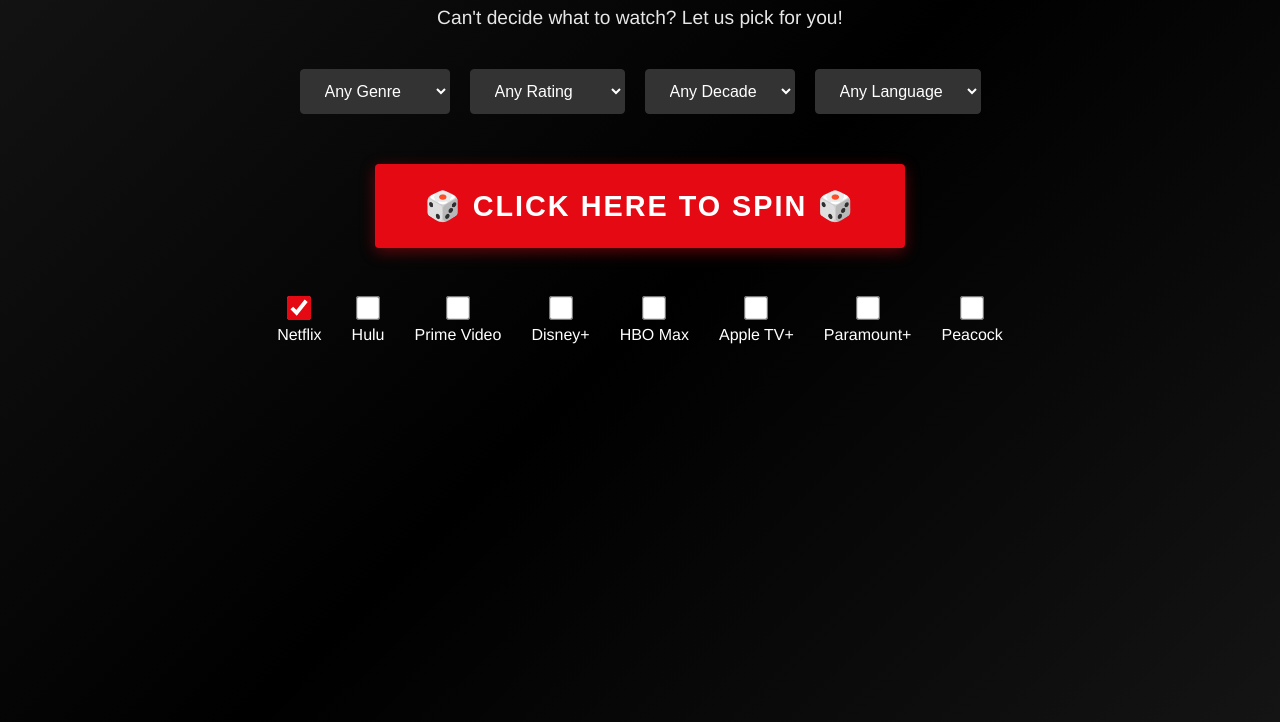
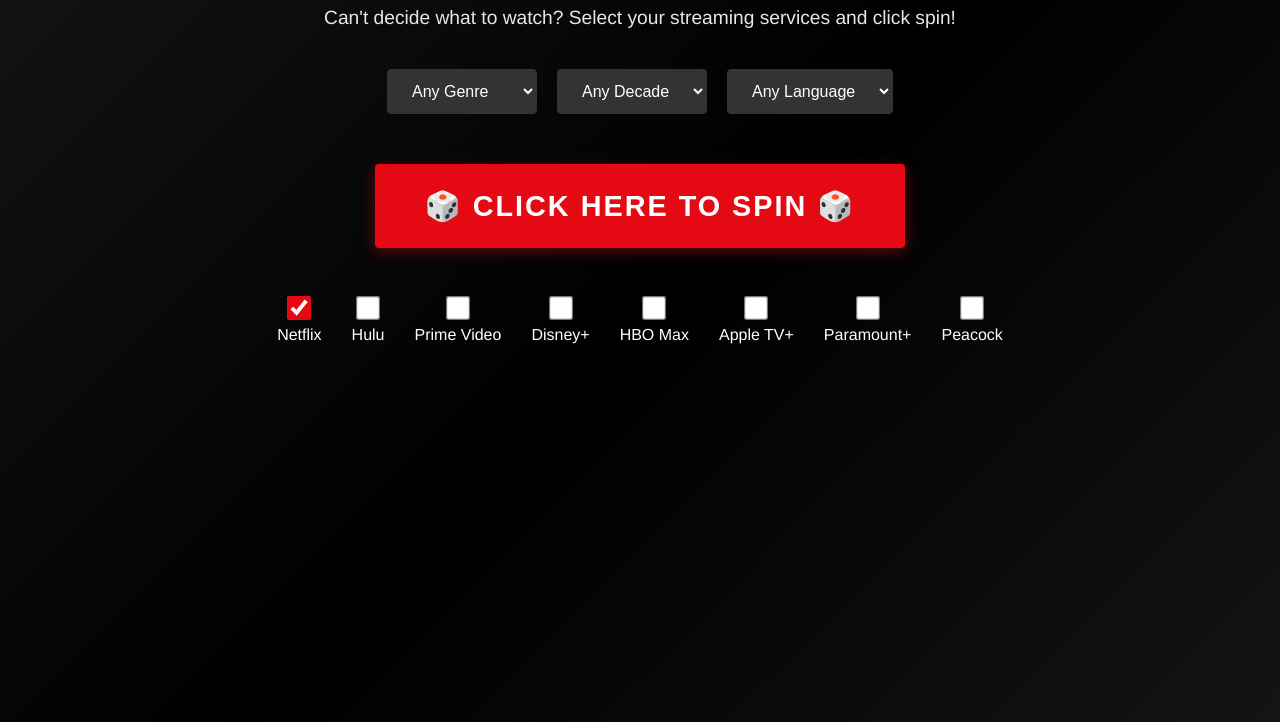
Before and after one commit to EmilyFrisbie/WatchNextRoulette, a plain HTML site: page index.html in a window 1280 px wide. Shown: the part 78-800 px from the top of the page. Drawn offline with Linux system fonts and the light colour scheme.

Commit message:
Update index.html
Removing the rating filter. The data needs to be cleaned to work properly.

```diff
--- a/index.html
+++ b/index.html
@@ -25,7 +25,7 @@
     <div class="container">
         <!-- Header -->
         <h1>Watch Next Roulette</h1>
-        <p>Can't decide what to watch? Let us pick for you!</p>
+        <p>Can't decide what to watch? Select your streaming services and click spin!</p>
 
         <!-- Filters Section -->
         <div class="filters">
@@ -40,12 +40,6 @@
                 <option value="sci-fi">Sci-Fi</option>
             </select>
 
-            <select id="ratingFilter">
-                <option value="">Any Rating</option>
-                <option value="70">70%+ Rating</option>
-                <option value="80">80%+ Rating</option>
-                <option value="90">90%+ Rating</option>
-            </select>
 
             <select id="decadeFilter">
                 <option value="">Any Decade</option>
```
